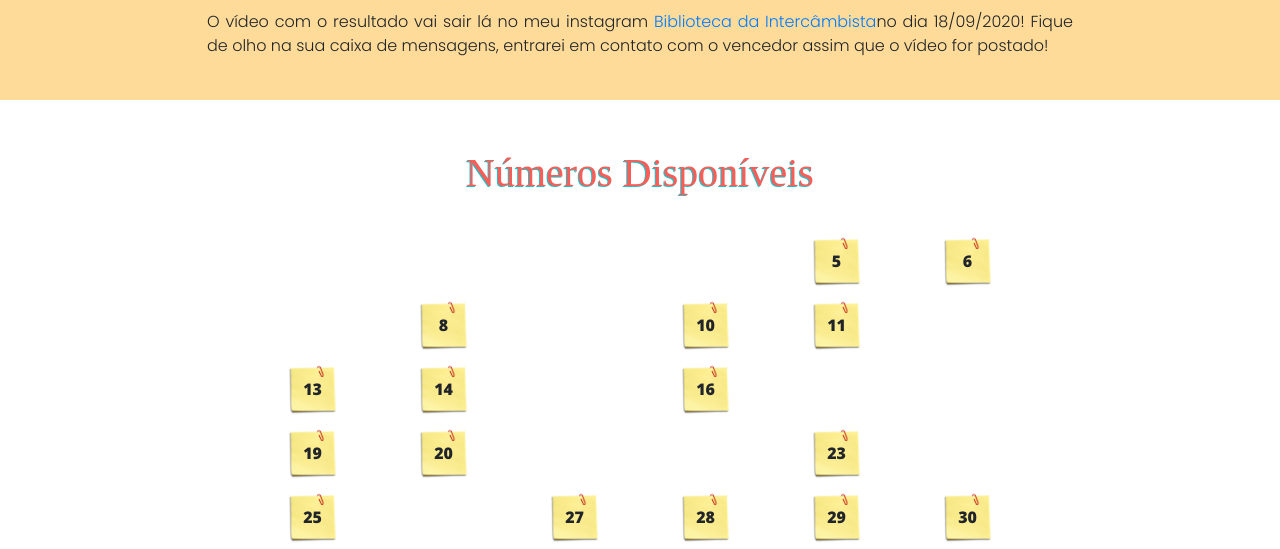
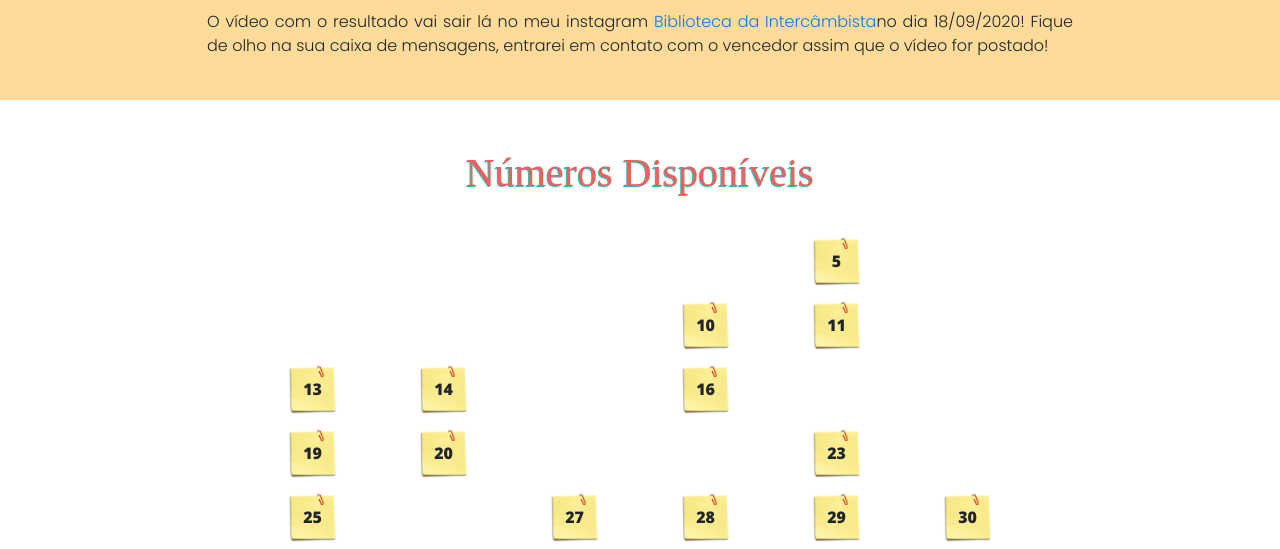
Before and after one commit to artcupelli/Rifa-Karol, a PHP site: page /home.html in a window 1280 px wide. Shown: the part 1977-2526 px from the top of the page. Run offline with PHP 8.4, Linux system fonts and the light colour scheme; some libraries are stand-ins or nearby versions; some web fonts are replaced.

Commit message:
Adição de números vendidos

```diff
--- a/styles/main.css
+++ b/styles/main.css
@@ -182,7 +182,9 @@ p{
 #div_num_2,
 #div_num_3,
 #div_num_4,
+#div_num_6,
 #div_num_7,
+#div_num_8,
 #div_num_9,
 #div_num_12,
 #div_num_15,
@@ -209,7 +211,9 @@ p{
 #div_num_132,
 #div_num_157,
 #div_num_179,
+#div_num_203,
 #div_num_217,
+#div_num_247,
 #div_num_249,
 #div_num_250
 {
```
